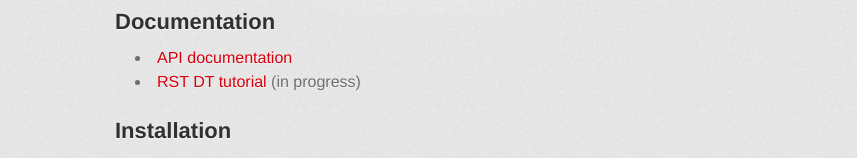
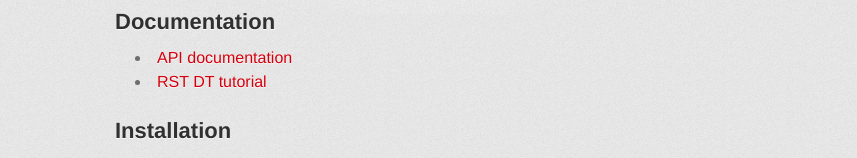
Before and after one commit to irit-melodi/educe, a plain HTML site: page index.html in a window 1280 px wide. Shown: the part 559-717 px from the top of the page, without its empty margins (215-1072 px from the left). Drawn offline with Linux system fonts and the light colour scheme; a web font is replaced by a local one.

Commit message:
Might as well treat RST DT tutorial as done

```diff
--- a/index.html
+++ b/index.html
@@ -51,7 +51,7 @@ you may find it useful to add support for it to educe.</p>
 
 <ul>
 <li><a href="https://educe.readthedocs.org/en/latest/api-doc/educe.html">API documentation</a></li>
-<li><a href="tutorials/rst-dt.html">RST DT tutorial</a> (in progress)</li>
+<li><a href="tutorials/rst-dt.html">RST DT tutorial</a></li>
 </ul><h2>
 <a name="installation" class="anchor" href="#installation"><span class="octicon octicon-link"></span></a>Installation</h2>
 
```
